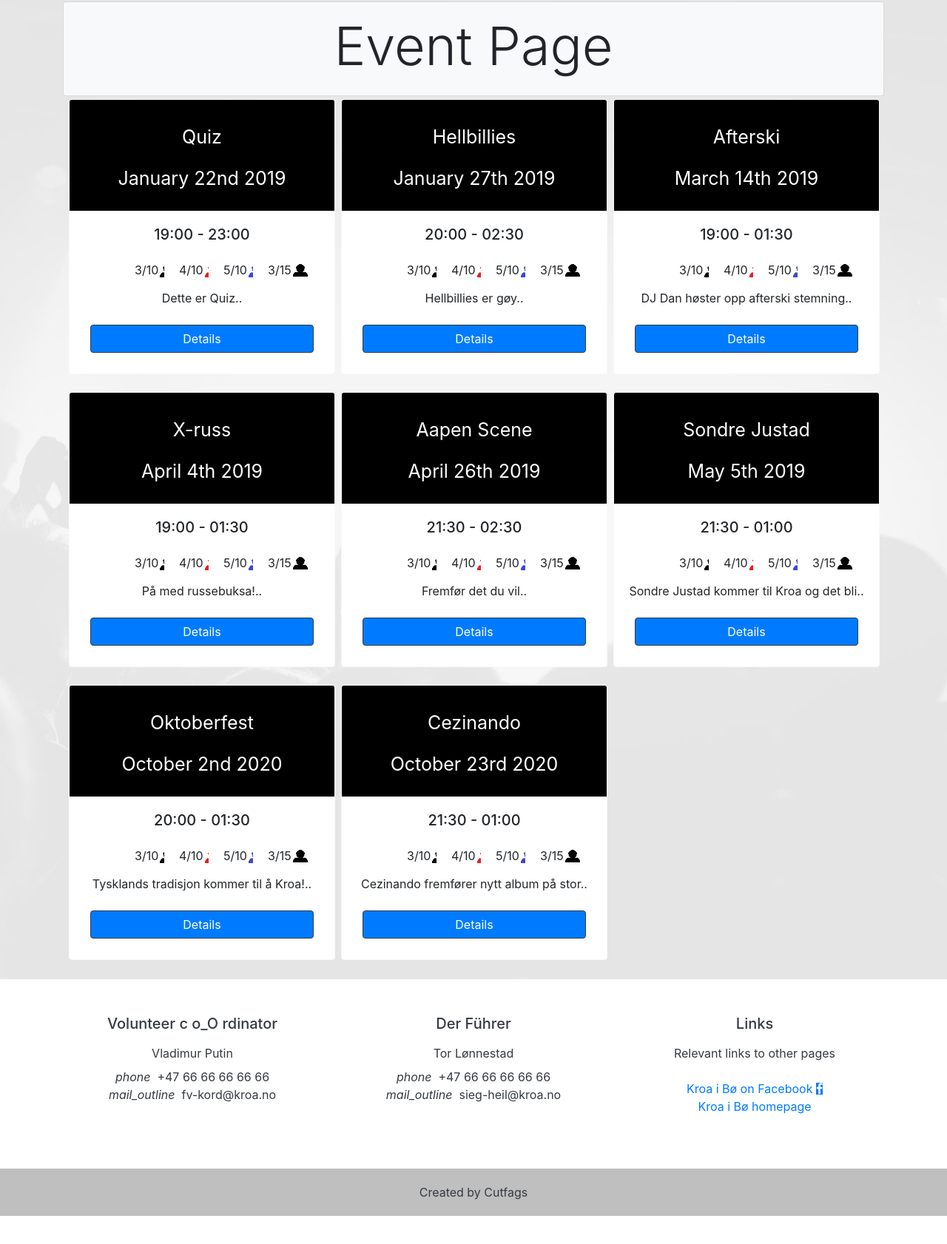
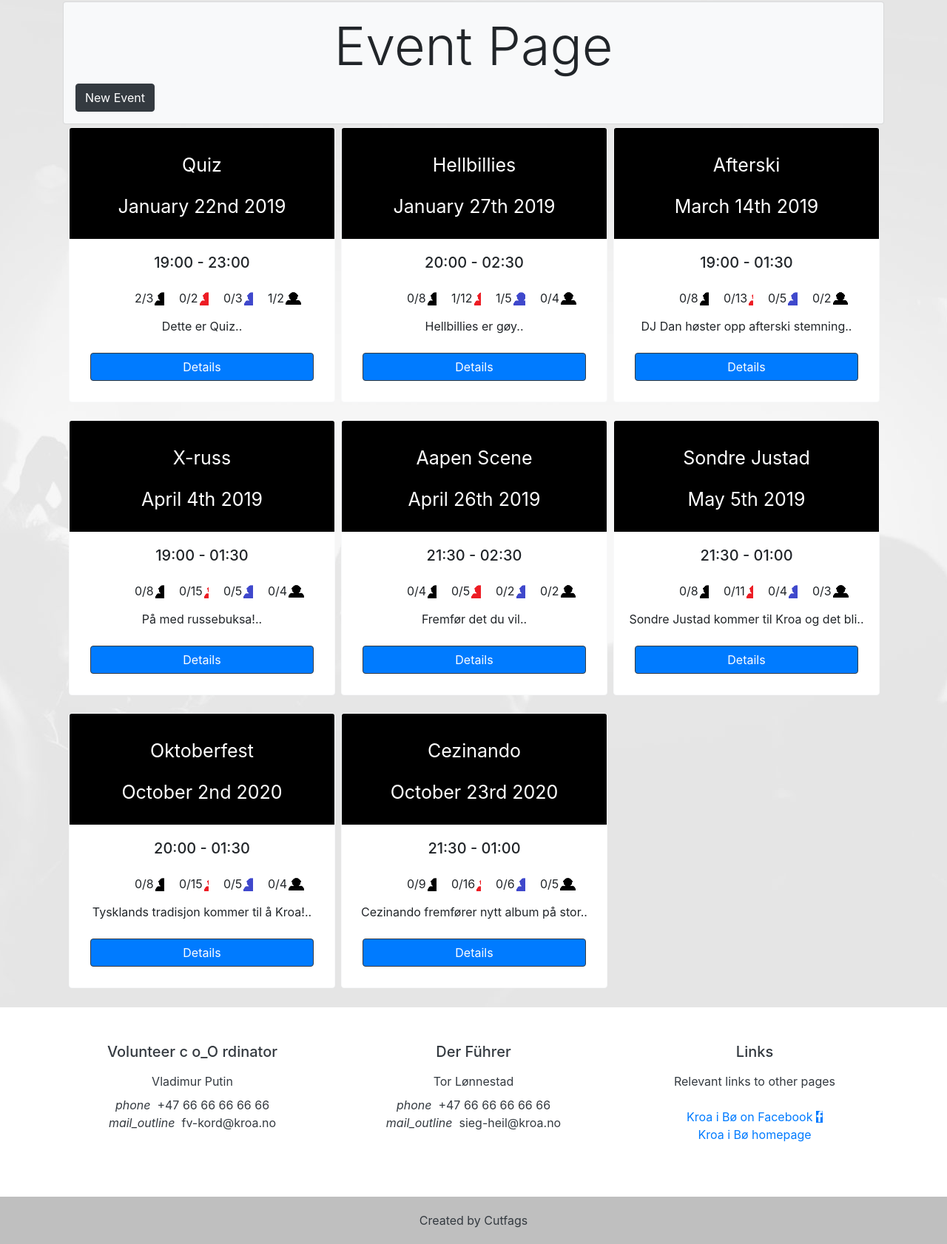
Before and after one commit to LarsStianF/KroaApplikasjon, a PHP site: page /admin/events.php in a window 1280 px wide. Shown: the part 104-1786 px from the top of the page at 74% size. Before the commit the page ends 1748 px from the top, so only its background shows below. Run offline with PHP 8.4, Linux system fonts and the light colour scheme; data comes from the database, SQL or seed files in the repository; some libraries are stand-ins or nearby versions.

Commit message:
new event modal and stuff

```diff
--- a/admin/events.php
+++ b/admin/events.php
@@ -3,6 +3,7 @@ include 'dbcon.php';
 include 'rsc/imports/php/components/admin_head.php';
 include 'rsc/imports/php/components/admin_header.php';
 include 'rsc/imports/modals/event_modal.php';
+include 'rsc/imports/modals/new_event_modal.php';
 include 'rsc/imports/php/functions/functions.php';
 ?>
 
@@ -10,6 +11,10 @@ include 'rsc/imports/php/functions/functions.php';
 
             <div class="bg-light p-3 m-0 card" >
                 <h1 class="display-3 text-center"> Event Page </h1>
+                <div>
+                    <a href="#newmodal" class="btn btn-dark" id="newevent" data-toggle="modal" >New Event</a>
+                </div>
+
             </div>
 
 
@@ -26,13 +31,12 @@ include 'rsc/imports/php/functions/functions.php';
                     ';
 
 
-        while ( $row = mysqli_fetch_array( $result ) ){
+        while ( $row = mysqli_fetch_array( $result ) ) {
 
             //fix event substring
             $event_text = substr($row['Event_text'], 0, 40).'..';
 
-            // event type
-            $type = $row['Type'];
+
             // Gets date
             $id = $row['ID'];
             $d = new DateTime($row['Date']);
@@ -44,6 +48,12 @@ include 'rsc/imports/php/functions/functions.php';
             $startTime = $sTime->format('H:i');
             $endTime = $eTime->format('H:i');
 
+            // get event volunteers
+            $volunteers = get_event_volunteers($id);
+            $bar        = $volunteers[0];
+            $security   = $volunteers[1];
+            $crew       = $volunteers[2];
+            $technical  = $volunteers[3];
 
             $output .= '
                 <div class="card card-custom border-light ml-2">
@@ -55,10 +65,10 @@ include 'rsc/imports/php/functions/functions.php';
                 <div class="card-body d-flex flex-column">
                     <h5 class="card-title text-center">'.$startTime.' - ' . $endTime.'</h5>
                     <ul class="list-group list-group-flush volunteers_list ml-5">
-                        <li class="list-group-item volunteers_item"><p>3/10</p><img class="man-icon" src="../rsc/img/man_black.png" alt=""></li>
-                        <li class="list-group-item volunteers_item"><p>4/10</p><img class="man-icon" src="../rsc/img/man_red.png" alt=""></li>
-                        <li class="list-group-item volunteers_item"><p>5/10</p><img class="man-icon" src="../rsc/img/man_blue.png" alt=""></li>
-                        <li class="list-group-item volunteers_item"><p>3/15</p><img class="man-icon" src="../rsc/img/man_black.png" alt=""></li>
+                        <li class="list-group-item volunteers_item"><p>'.$bar.'/'.$row['Event_bar'].'</p><img class="man-icon" src="../rsc/img/man_black.png" alt=""></li>
+                        <li class="list-group-item volunteers_item"><p>'.$security.'/'.$row['Event_sec'].'</p><img class="man-icon" src="../rsc/img/man_red.png" alt=""></li>
+                        <li class="list-group-item volunteers_item"><p>'.$crew.'/'.$row['Event_crew'].'</p><img class="man-icon" src="../rsc/img/man_blue.png" alt=""></li>
+                        <li class="list-group-item volunteers_item"><p>'.$technical.'/'.$row['Event_tech'].'</p><img class="man-icon" src="../rsc/img/man_black.png" alt=""></li>
                     </ul>
                     <p class="card-text text-center">'.$event_text.'</p>
                     <a href="#eventModal" class="btn btn-primary btn-small border-dark m-2 view_data" id="'.$id.'" data-toggle="modal" >Details</a>
@@ -81,6 +91,8 @@ include 'rsc/imports/php/functions/functions.php';
 
         <script src="../rsc/imports/js/event_modal_script.js">
         </script>
+        <script src="../rsc/imports/js/new_event_modal_script.js">
+        </script>
 
     </main>
 
--- /dev/null
+++ b/admin/rsc/imports/modals/new_event_modal.php
@@ -0,0 +1,46 @@
+<div class="modal fade" id="newmodal" role="dialog">
+    <div class="modal-dialog">
+        <div class="modal-content">
+            <div class="modal-header">
+                <h4 class="modal-title">Need to fix</h4>
+                <button type="button" class="close" data-dismiss="modal">&times;</button>
+            </div>
+            <div class="modal-body">
+                <form action="../../../events.php?object=created&type=event" method="post">
+
+                    <!-- First name: -->
+                    <div class="form-group">
+                        <label for="inputNameFirst">Event name</label>
+                        <input id="inputNameFirst" name="firstname" class="form-control" type="text" placeholder="Event name" autofocus required>
+                    </div>
+
+                    <!-- Last name: -->
+                    <div class="form-group">
+                        <label for="inputNameLast">Date:</label>
+
+                    </div>
+
+                    <!-- Email address: -->
+
+
+                    <!-- Wanted Crew:
+
+                    <div class="form-group">
+                        <label for="inputCompany">Crew</label>
+                        <select id="inputCrew" name="crew" class="form-control">
+
+
+
+                        </select>
+                    </div>
+                    -->
+                    <button type="submit" name="submit_user" class="btn btn-success my-3">Submit</button>
+                    <button type="button" class="btn btn-secondary abortbtn">Return</button>
+                </form>
+            </div>
+            <div class="modal-footer">
+                <button type="button" class="btn btn-default" data-dismiss="modal">Close</button>
+            </div>
+        </div>
+    </div>
+</div>
--- a/admin/rsc/imports/php/functions/functions.php
+++ b/admin/rsc/imports/php/functions/functions.php
@@ -206,7 +206,8 @@ function get_event_volunteers($id) {
     $numSec = 0;
     $numCrew = 0;
     $numTech = 0;
-    $output = "";
+
+
 
     $query = "SELECT * FROM event_volunteer WHERE event_ID = '$id' ";
     $result = mysqli_query($con, $query);
@@ -220,79 +221,8 @@ function get_event_volunteers($id) {
         else if ($row['crew_type_ID'] == 4)
             $numTech++;
     }
-
-    $output .= '
-    <ul class="list-group list-group-flush volunteers_list ml-5">
-        <li class="list-group-item volunteers_item"><p>'.$numBar.'/10</p><img class="man-icon" src="../rsc/img/man_black.png" alt=""></li>
-        <li class="list-group-item volunteers_item"><p>'.$numSec.'/10</p><img class="man-icon" src="../rsc/img/man_red.png" alt=""></li>
-        <li class="list-group-item volunteers_item"><p>'.$numCrew.'/10</p><img class="man-icon" src="../rsc/img/man_blue.png" alt=""></li>
-        <li class="list-group-item volunteers_item"><p>'.$numTech.'/10</p><img class="man-icon" src="../rsc/img/man_black.png" alt=""></li>
-    </ul>
-    ';
-
-    echo $output;
-}
-
-function get_event_modal_volunteers($id) {
-    global $con;
-
-    $numBar = 0;
-    $numSec = 0;
-    $numCrew = 0;
-    $numTech = 0;
-    $output = "";
-
-    $query = "SELECT * FROM event_volunteer WHERE event_ID = '$id'";
-    $result = mysqli_query($con, $query);
-    $rows = mysqli_num_rows($result);
-
-    while($row = mysqli_fetch_array($result)) {
-        if($row['crew_type_ID'] == 1)
-            $numBar++;
-        else if ($row['crew_type_ID'] == 2)
-            $numSec++;
-        else if ($row['crew_type_ID'] == 3)
-            $numCrew++;
-        else if ($row['crew_type_ID'] == 4)
-            $numTech++;
-    }
-
-    $output .= '
-    <div class="table-responsive">
-        <table class="table table-striped text-center ">
-            <tr>
-                <td><img class="man-icon" src="../rsc/img/man_black.png" alt=""></td>
-                <td><label>Bar</label></td>
-                <td><p>'.$numBar.'/10</p></td>
-                <td><a href="index.php?signup=true&name=bar" type="button"  class="btn btn-primary btn-small border-dark m-2">Sign up!</a>
-            </tr>
-            <tr>
-                <td><img class="man-icon" src="../rsc/img/man_red.png" alt=""></td>
-                <td><label>Security</label></td>
-                <td><p>'.$numSec.'/10</p></td>
-                <td><a href="index.php?signup=true&name=sec" type="button"  class="btn btn-primary btn-small border-dark m-2">Sign up!</a></td>
-            </tr>
-            <tr>
-                <td class="man-icon"><img class="man-icon" src="../rsc/img/man_blue.png" alt=""></td>
-                <td><label>Crew</label></td>
-                <td><p>'.$numCrew.'/10</p></td>
-                <td><a href="index.php?signup=true&name=crew" type="button"  class="btn btn-primary btn-small border-dark m-2">Sign up!</a></td>
-            </tr>
-             <tr>
-                <td><img class="man-icon" src="../rsc/img/man_black.png" alt=""></td>
-                <td><label>Technical</label></td>
-                <td><p>'.$numTech.'/10</p></td>
-                <td><a href="index.php?signup=true&name=tech" type="button"  class="btn btn-primary btn-small border-dark m-2">Sign up!</a></td>
-
-            </tr>
-            </table>
-
-
-
-
-    ';
-    echo $output;
-
+    $volunteers = array($numBar,$numSec,$numCrew,$numTech);
+    return $volunteers;
 
 }
 ?>
--- a/rsc/imports/js/event_modal_script.js
+++ b/rsc/imports/js/event_modal_script.js
@@ -1,4 +1,9 @@
 $(document).ready(function () {
+
+    $('#newevent').click(function () {
+        $('#newmodal').modal("show");
+
+    });
 
     $('.view_data').click(function () {
         var id = $(this).attr('id');
```
